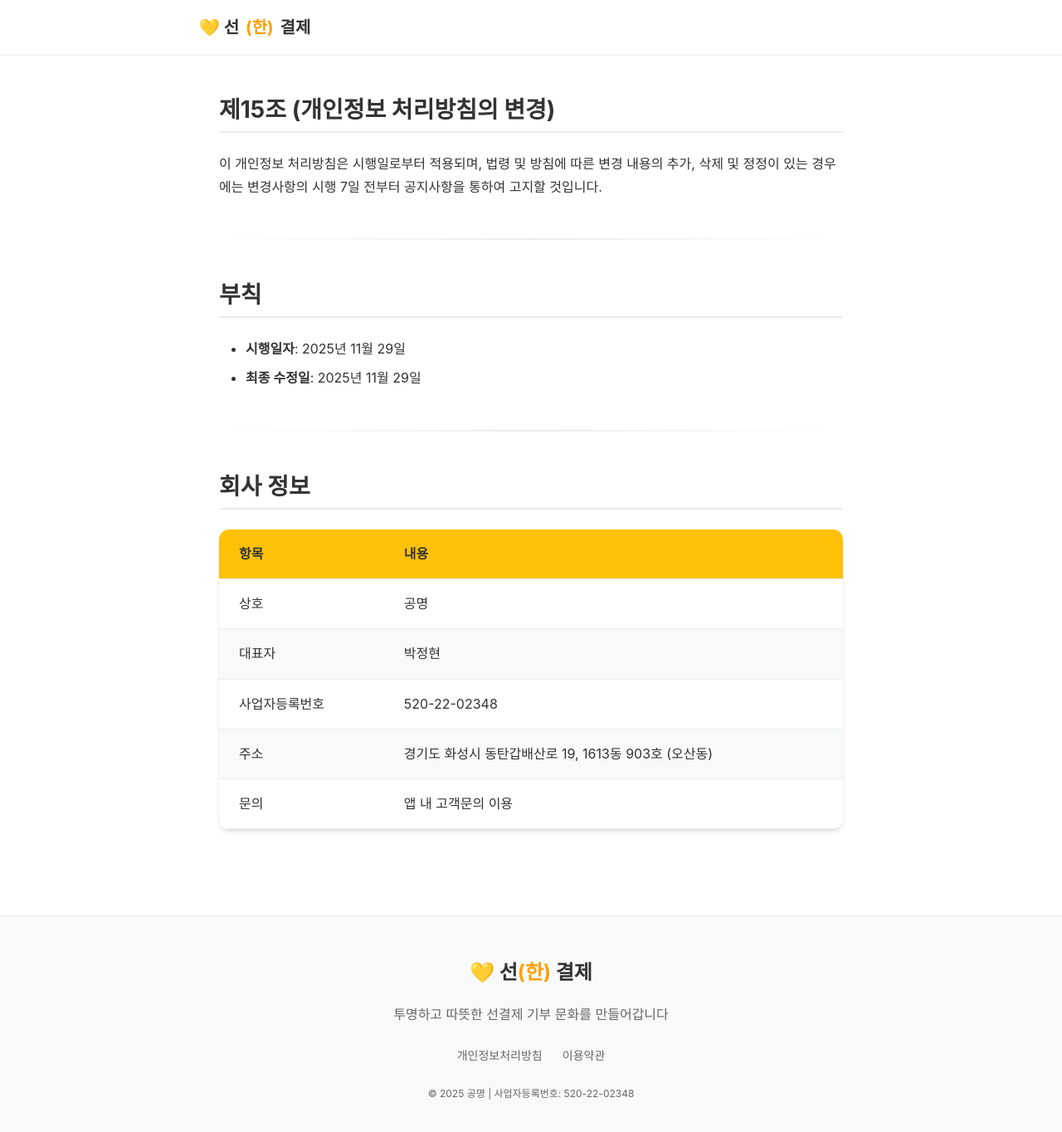
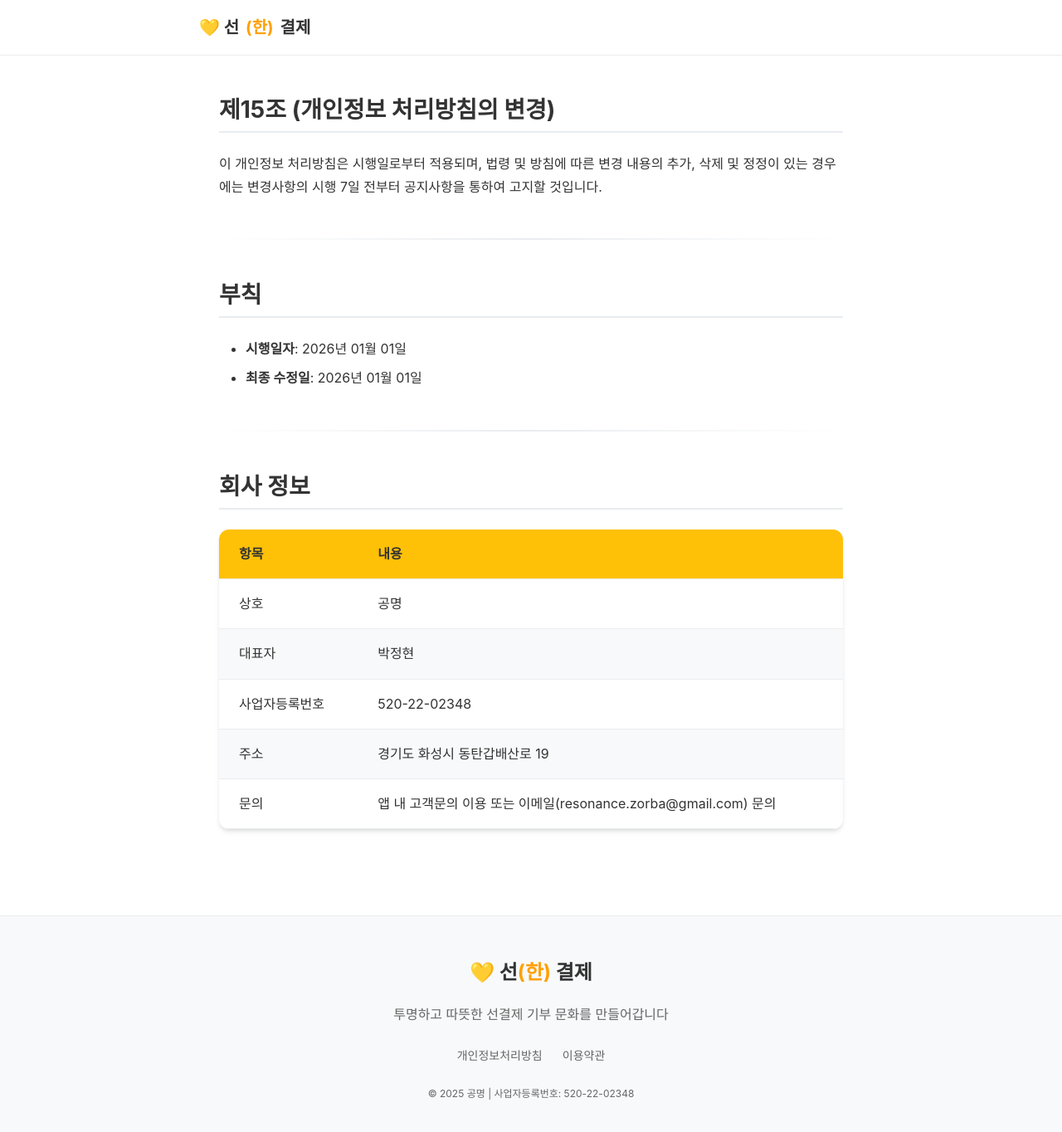
Before and after one commit to mementomoriCarpediem/prepaid-landing, a Jekyll site: the page built from privacy-policy.md, in a window 1280 px wide and 1400 px high, scrolled down 11545 px. Shown: the top 1364 px of the window at 83% size. Built offline with Jekyll 4.4.1, drawn with Linux system fonts in a browser that asks for light colours; some web fonts are replaced; some of the changed text lies outside the part shown.

```diff
--- a/Gemfile
+++ b/Gemfile
@@ -2,7 +2,11 @@ source "https://rubygems.org"
 
 gem "jekyll", "~> 4.3"
 gem "minima", "~> 2.5"
+gem "logger"
+gem "csv"
+gem "base64"
 
 group :jekyll_plugins do
   gem "jekyll-seo-tag"
+  gem "jekyll-sitemap"
 end
--- a/_config.yml
+++ b/_config.yml
@@ -10,14 +10,23 @@ markdown: kramdown
 # Plugins
 plugins:
   - jekyll-seo-tag
+  - jekyll-sitemap
 
 # SEO Configuration - Custom Domain
 url: "https://prepaid-for-good.store"
 baseurl: ""
 
+# Open Graph / Social
+og_image: /images/og-image.png
+logo: /images/logo.png
+
 # Social Media
 twitter:
   card: summary_large_image
+
+# Additional SEO
+author: 공명
+google_site_verification: "18xig2rlKT4fAyK1f_SrhpNQBwlWDnCdinqSguuKOeQ" # Google Search Console 인증 코드 추가
 
 # Default Front Matter
 defaults:
--- a/privacy-policy.md
+++ b/privacy-policy.md
@@ -8,7 +8,7 @@ description: "선(한) 결제 서비스의 개인정보처리방침입니다."
 
 **공명** (이하 "회사")은(는) 「개인정보 보호법」 제30조에 따라 정보주체의 개인정보를 보호하고 이와 관련한 고충을 신속하고 원활하게 처리할 수 있도록 하기 위하여 다음과 같이 개인정보 처리방침을 수립·공개합니다.
 
-> **시행일자**: 2025년 11월 29일
+> **시행일자**: 2026년 01월 01일
 
 ---
 
@@ -196,14 +196,14 @@ description: "선(한) 결제 서비스의 개인정보처리방침입니다."
 
 #### 탈퇴 시 데이터 처리
 
-| 데이터 유형                   | 탈퇴 즉시             | 30일 후             |
-| ----------------------------- | --------------------- | ------------------- |
-| 프로필 정보 (이름, 이메일 등) | 유지 (복구 가능)      | 익명화 후 영구 삭제 |
-| 선결제 거래 기록              | 유지                  | 5년간 보관 후 삭제  |
-| 감사 인사 게시글              | 유지                  | 작성자 익명화       |
-| 고객문의 내역                 | 유지                  | 삭제                |
-| 탈퇴 사유                     | 통계 목적 보관        | 1년간 보관 후 삭제  |
-| 활성 선결제                   | 자동 종료 (FINISHED)  | -                   |
+| 데이터 유형                   | 탈퇴 즉시            | 30일 후             |
+| ----------------------------- | -------------------- | ------------------- |
+| 프로필 정보 (이름, 이메일 등) | 유지 (복구 가능)     | 익명화 후 영구 삭제 |
+| 선결제 거래 기록              | 유지                 | 5년간 보관 후 삭제  |
+| 감사 인사 게시글              | 유지                 | 작성자 익명화       |
+| 고객문의 내역                 | 유지                 | 삭제                |
+| 탈퇴 사유                     | 통계 목적 보관       | 1년간 보관 후 삭제  |
+| 활성 선결제                   | 자동 종료 (FINISHED) | -                   |
 
 #### 계정 복구
 
@@ -290,10 +290,10 @@ Google AdMob의 개인정보 처리에 관한 자세한 내용은 [Google 개인
 
 ### 개인정보 보호책임자
 
-| 항목   | 내용     |
-| ------ | -------- |
-| 성명   | 박정현   |
-| 직책   | 대표     |
+| 항목   | 내용                |
+| ------ | ------------------- |
+| 성명   | 박정현              |
+| 직책   | 대표                |
 | 연락처 | 앱 내 고객문의 이용 |
 
 개인정보 보호 관련 문의사항은 앱 내 고객문의를 통해 문의해 주시기 바랍니다. 회사는 정보주체의 문의에 대해 지체 없이 답변 및 처리해 드릴 것입니다.
@@ -321,17 +321,17 @@ Google AdMob의 개인정보 처리에 관한 자세한 내용은 [Google 개인
 
 ## 부칙
 
-- **시행일자**: 2025년 11월 29일
-- **최종 수정일**: 2025년 11월 29일
+- **시행일자**: 2026년 01월 01일
+- **최종 수정일**: 2026년 01월 01일
 
 ---
 
 ## 회사 정보
 
-| 항목           | 내용                                                 |
-| -------------- | ---------------------------------------------------- |
-| 상호           | 공명                                                 |
-| 대표자         | 박정현                                               |
-| 사업자등록번호 | 520-22-02348                                         |
-| 주소           | 경기도 화성시 동탄갑배산로 19, 1613동 903호 (오산동) |
-| 문의           | 앱 내 고객문의 이용                                  |
+| 항목           | 내용                                                            |
+| -------------- | --------------------------------------------------------------- |
+| 상호           | 공명                                                            |
+| 대표자         | 박정현                                                          |
+| 사업자등록번호 | 520-22-02348                                                    |
+| 주소           | 경기도 화성시 동탄갑배산로 19                                   |
+| 문의           | 앱 내 고객문의 이용 또는 이메일(resonance.zorba@gmail.com) 문의 |
--- /dev/null
+++ b/robots.txt
@@ -0,0 +1,4 @@
+User-agent: *
+Allow: /
+
+Sitemap: https://prepaid-for-good.store/sitemap.xml
```
Also changed, not shown: index.md (+20 -16 lines), terms-of-service.md (+21 -9 lines), images/logo.png (added), images/og-image.png (added).
